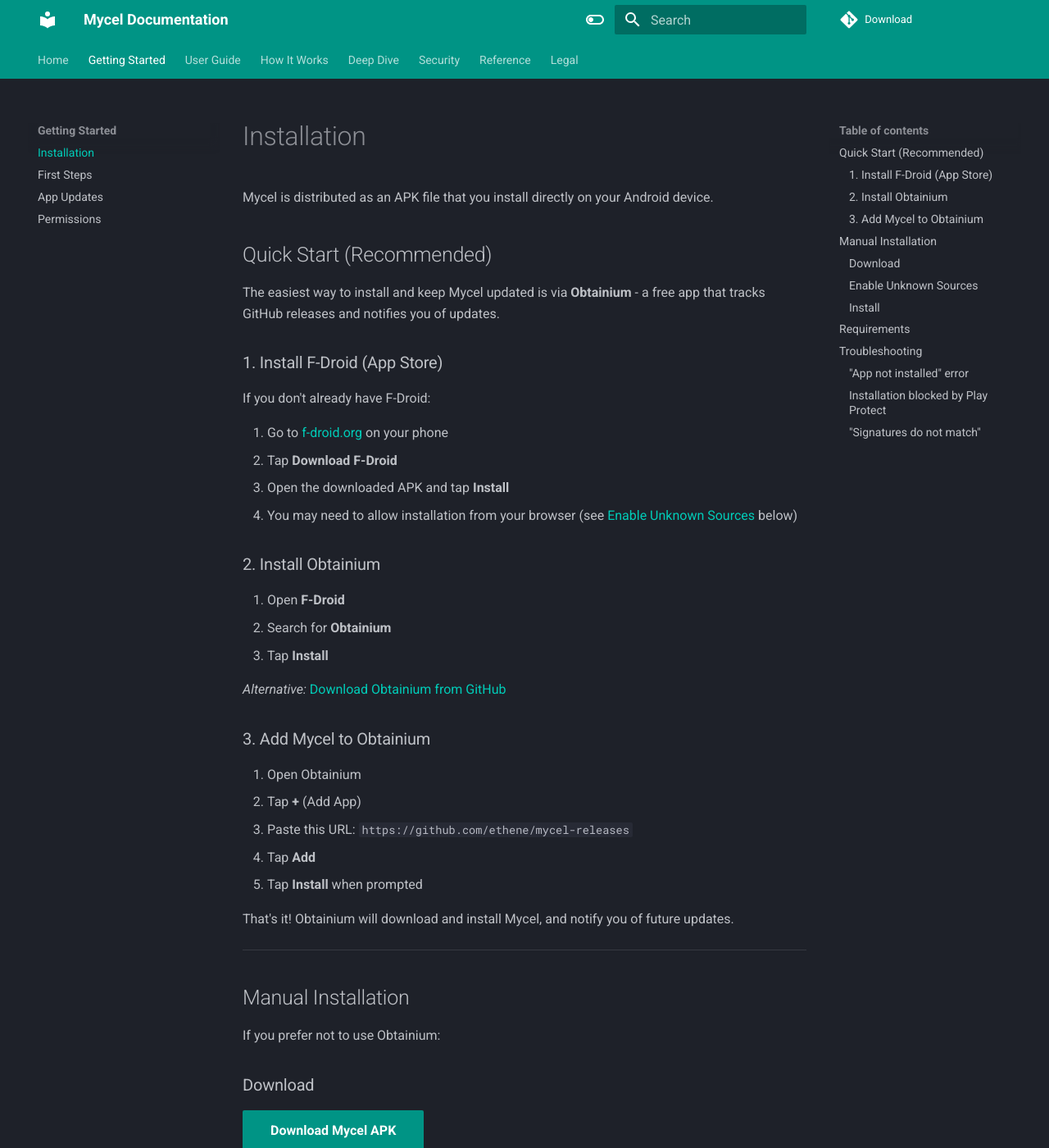
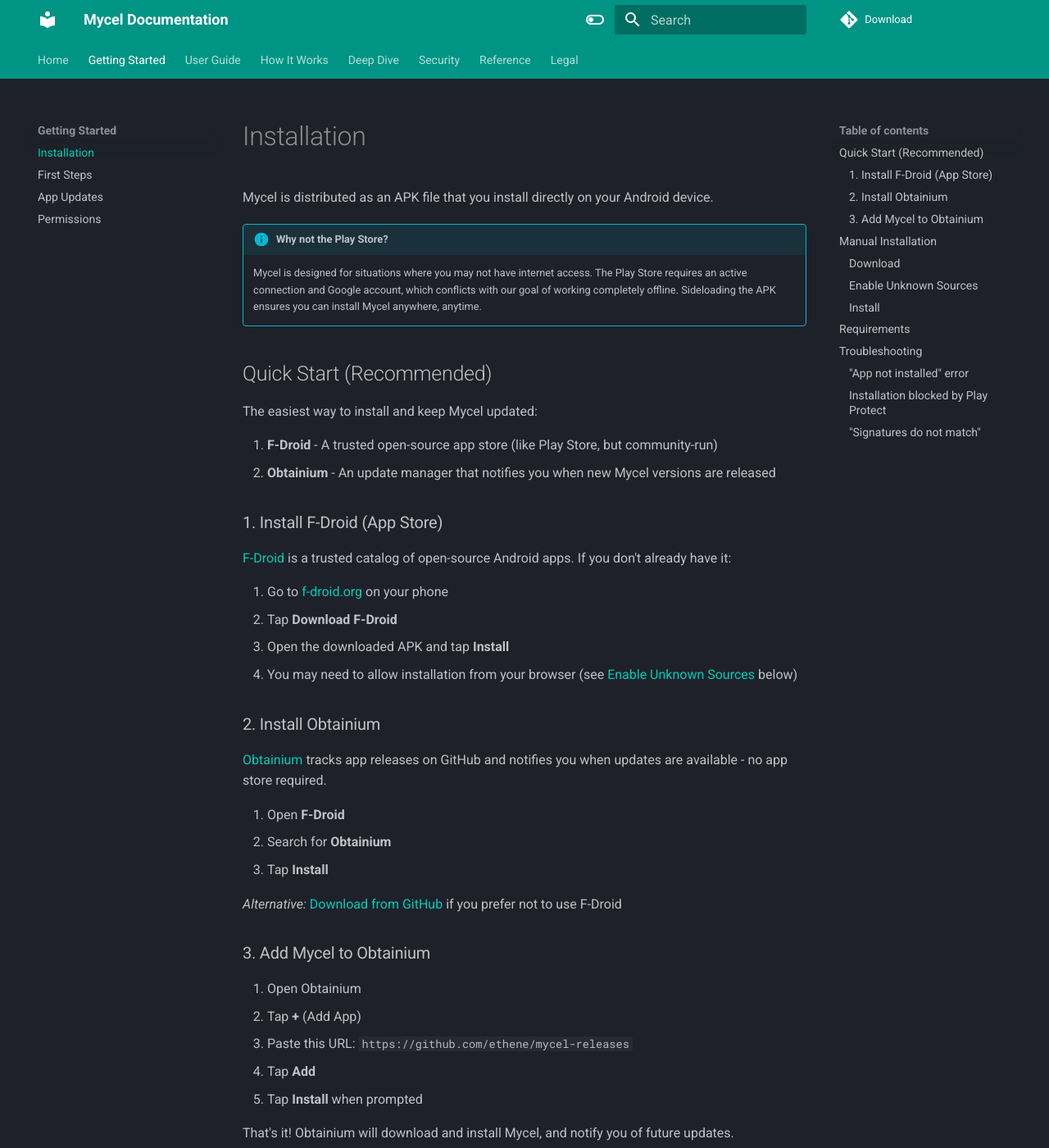
Before and after one commit to ethene/mycel-docs, an MkDocs documentation site: the page built from docs/getting-started/install.md, in a window 1280 px wide and 1400 px high. Shown: the whole window at 82% size. Built offline with MkDocs 1.6.1 and Material for MkDocs 9.7.7, drawn with Linux system fonts in a browser that asks for light colours; comment, search, counter and statistics services are not loaded.

Commit message:
docs: add explanations for F-Droid, Obtainium, and why not Play Store

```diff
--- a/docs/getting-started/install.md
+++ b/docs/getting-started/install.md
@@ -2,13 +2,19 @@
 
 Mycel is distributed as an APK file that you install directly on your Android device.
 
+!!! info "Why not the Play Store?"
+    Mycel is designed for situations where you may not have internet access. The Play Store requires an active connection and Google account, which conflicts with our goal of working completely offline. Sideloading the APK ensures you can install Mycel anywhere, anytime.
+
 ## Quick Start (Recommended)
 
-The easiest way to install and keep Mycel updated is via **Obtainium** - a free app that tracks GitHub releases and notifies you of updates.
+The easiest way to install and keep Mycel updated:
+
+1. **F-Droid** - A trusted open-source app store (like Play Store, but community-run)
+2. **Obtainium** - An update manager that notifies you when new Mycel versions are released
 
 ### 1. Install F-Droid (App Store)
 
-If you don't already have F-Droid:
+[F-Droid](https://f-droid.org/) is a trusted catalog of open-source Android apps. If you don't already have it:
 
 1. Go to [f-droid.org](https://f-droid.org/) on your phone
 2. Tap **Download F-Droid**
@@ -17,11 +23,13 @@
 
 ### 2. Install Obtainium
 
+[Obtainium](https://obtainium.imranr.dev/) tracks app releases on GitHub and notifies you when updates are available - no app store required.
+
 1. Open **F-Droid**
 2. Search for **Obtainium**
 3. Tap **Install**
 
-*Alternative:* [Download Obtainium from GitHub](https://github.com/ImranR98/Obtainium/releases/latest)
+*Alternative:* [Download from GitHub](https://github.com/ImranR98/Obtainium/releases/latest) if you prefer not to use F-Droid
 
 ### 3. Add Mycel to Obtainium
 
```
